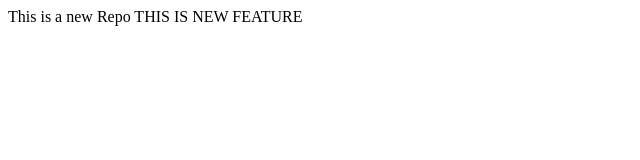
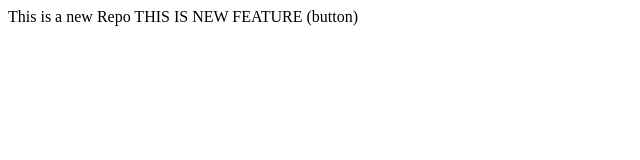
Before and after one commit to SuryaNagaSairam/LocalRepo, a plain HTML site: page index.html in a window 1280 px wide. Shown: the full height of the page, 0-640 px from the left. Drawn offline with Linux system fonts and the light colour scheme.

```diff
--- a/index.html
+++ b/index.html
@@ -1,3 +1,3 @@
 <p>This is a new Repo
-    THIS IS NEW FEATURE
+    THIS IS NEW FEATURE (button)
 </p>
```
